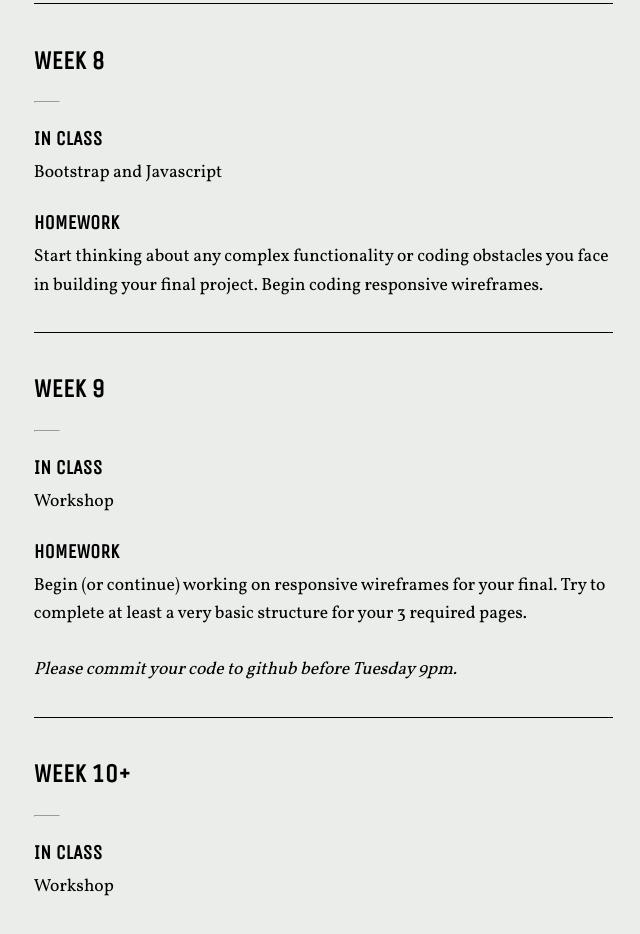
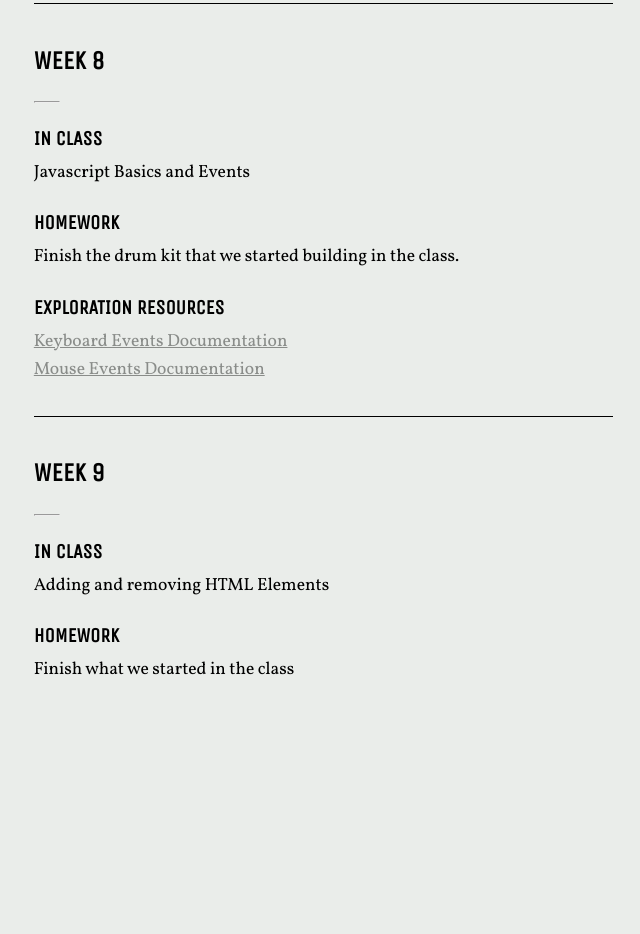
Before and after one commit to Navarjun/ARTG-2401, a plain HTML site: page schedule.html in a window 1280 px wide. Shown: the part 3072-4006 px from the top of the page, without its empty margins (475-1115 px from the left). After the commit the page ends 3806 px from the top, so only its background shows below. Drawn offline with nearby package versions, Linux system fonts and the light colour scheme.

Commit message:
Adding Week-8 and 9

```diff
--- a/schedule.html
+++ b/schedule.html
@@ -177,13 +177,24 @@
         <div class="classwork">
           <ul>
             <p class="unica caps b f4">In Class</p>
-            <li>Bootstrap and Javascript</li>
+            <li>Javascript Basics and Events</li>
           </ul>
         </div>
         <div class="homework">
           <ul>
             <p class="unica caps b f4">Homework</p>
-            <li>Start thinking about any complex functionality or coding obstacles you face in building your final project. Begin coding responsive wireframes.</li>
+            <li>Finish the drum kit that we started building in the class.</li>
+          </ul>
+        </div>
+        <div class="exploration-resources">
+          <ul>
+            <p class="unica caps b f4">Exploration Resources</p>
+            <li>
+              <a href="https://developer.mozilla.org/en-US/docs/Web/API/KeyboardEvent">Keyboard Events Documentation</a>
+            </li>
+            <li>
+              <a href="https://developer.mozilla.org/en-US/docs/Web/API/MouseEvent">Mouse Events Documentation</a>
+            </li>
           </ul>
         </div>
       </section>
@@ -194,26 +205,13 @@
         <div class="classwork">
           <ul>
             <p class="unica caps b f4">In Class</p>
-            <li>Workshop</li>
+            <li>Adding and removing HTML Elements</li>
           </ul>
         </div>
         <div class="homework">
           <ul>
             <p class="unica caps b f4">Homework</p>
-            <li>Begin (or continue) working on responsive wireframes for your final. Try to complete at least a very basic structure for your 3 required pages.</li>
-            <br>
-            <li><em><li><em>Please commit your code to github before Tuesday 9pm.</em></li></em></li>
-          </ul>
-        </div>
-      </section>
-
-      <section class="mt4 pt3 bt">
-        <h3>Week 10+</h3>
-        <hr>
-        <div class="classwork">
-          <ul>
-            <p class="unica caps b f4">In Class</p>
-            <li>Workshop</li>
+            <li>Finish what we started in the class</li>
           </ul>
         </div>
       </section>
```
